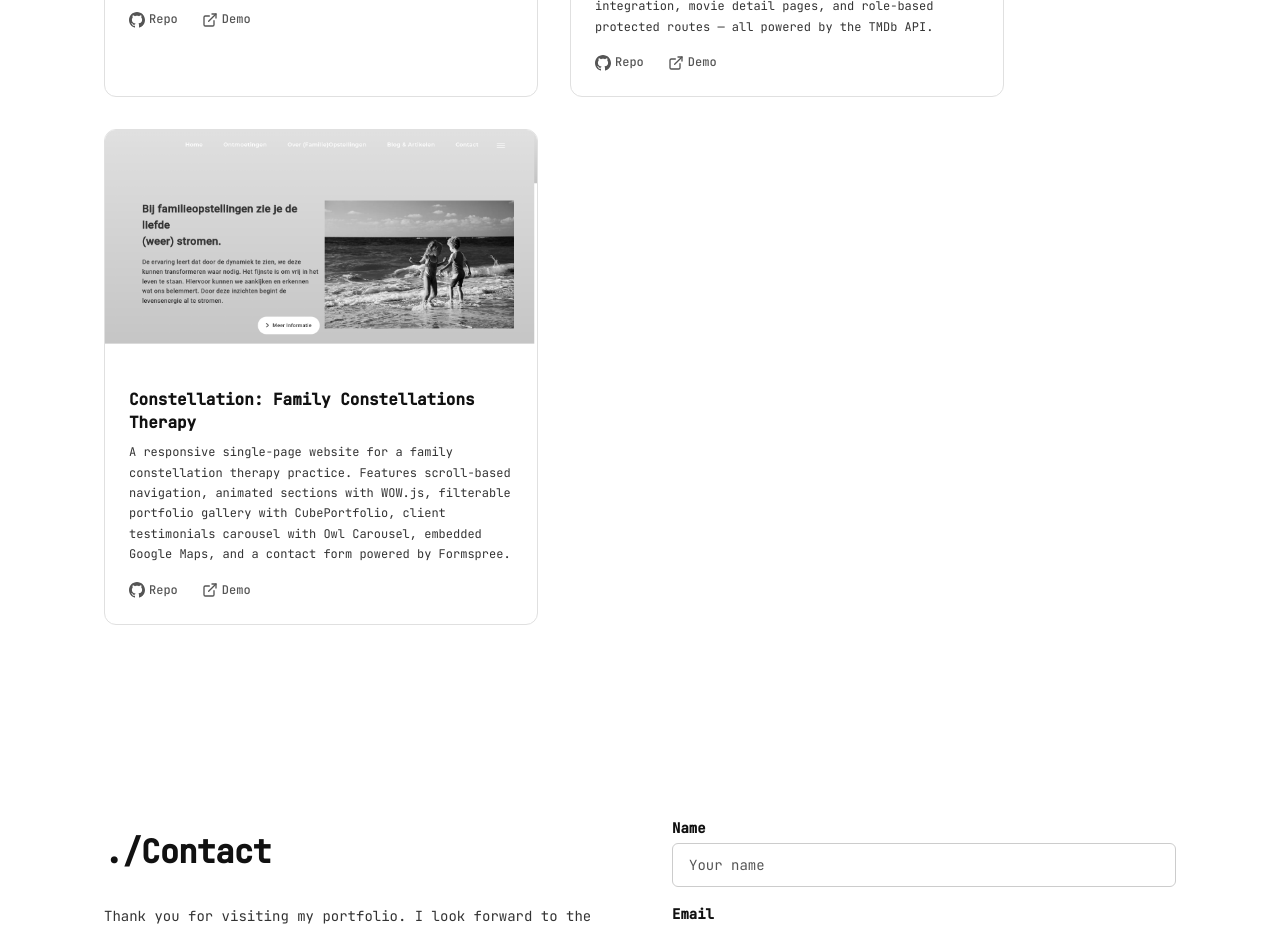
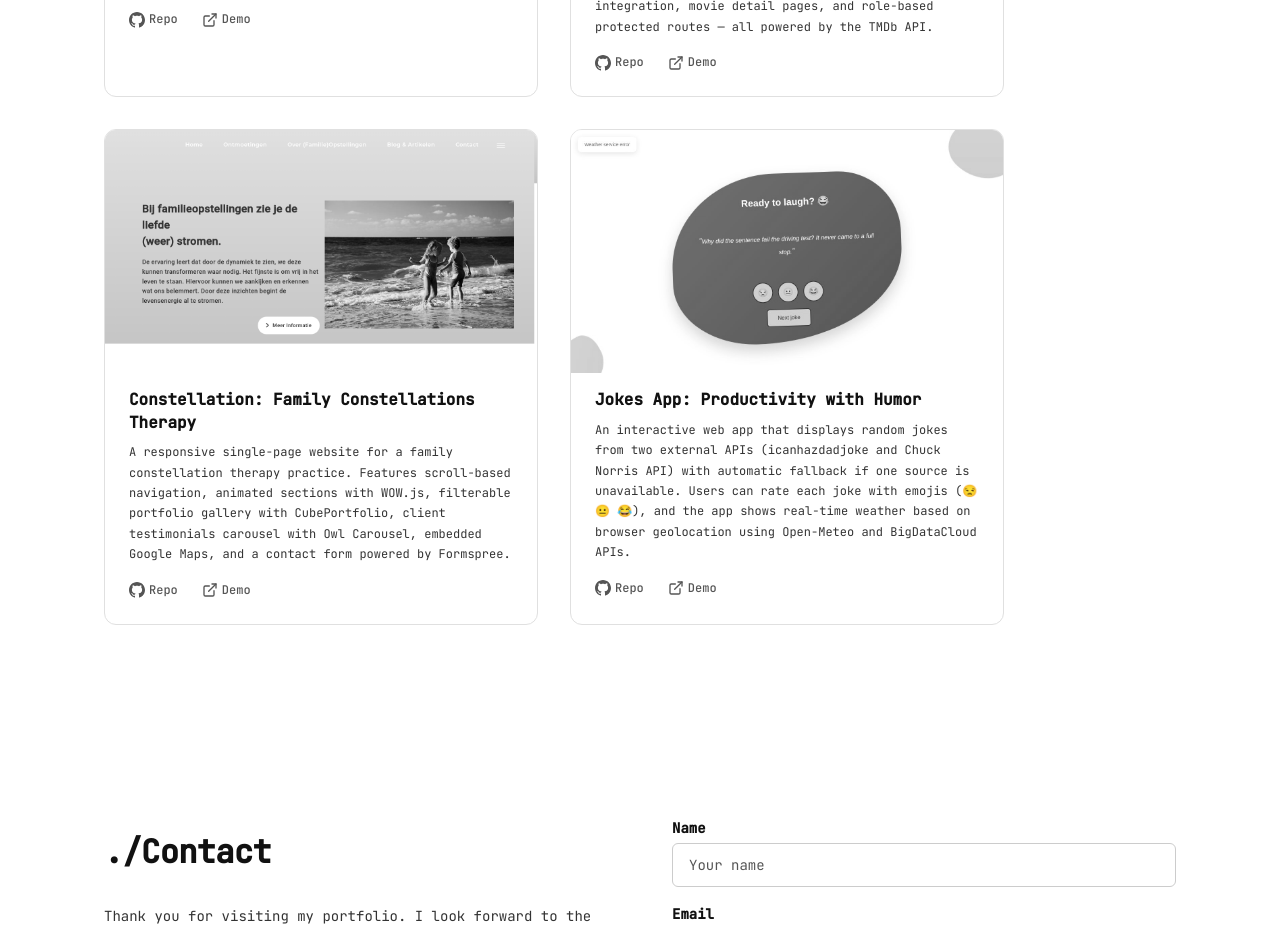
Before and after one commit to laisrod/portifolio-react, a React (Vite) app: page / in a window 1280 px wide. Shown: the part 2940-3866 px from the top of the page. Built offline with nearby package versions, Linux system fonts and the light colour scheme.

Commit message:
feat: add Jokes App project card with screenshot

```diff
--- a/src/components/sections/Projects.tsx
+++ b/src/components/sections/Projects.tsx
@@ -5,6 +5,7 @@ import type { ProjectData } from '../../types'
 import palevaImg from '../../assets/images/paleva.png'
 import brazilianCinemaImg from '../../assets/images/brazilian-cinema.jpg'
 import constellationImg from '../../assets/images/constellation.png'
+import jokesAppImg from '../../assets/images/jokes-app.jpg'
 
 const PROJECTS: ProjectData[] = [
   {
@@ -78,17 +79,26 @@ const PROJECTS: ProjectData[] = [
     imageAlt: 'Constellation family therapy website screenshot',
     featured: false,
   },
-  // TODO: Add project 4
-  // {
-  //   title: 'Project Name',
-  //   year: '2025',
-  //   description: 'Short description of the project.',
-  //   techs: ['React', 'TypeScript'],
-  //   repoUrl: 'https://github.com/laisrod/project-name',
-  //   demoUrl: 'https://project-name.vercel.app/',
-  //   imageAlt: 'Project screenshot',
-  //   featured: false,
-  // },
+  {
+    title: 'Jokes App: Productivity with Humor',
+    year: '2025',
+    description:
+      'An interactive web app that displays random jokes from two external APIs (icanhazdadjoke and Chuck Norris API) with automatic fallback if one source is unavailable. Users can rate each joke with emojis (😒 😐 😂), and the app shows real-time weather based on browser geolocation using Open-Meteo and BigDataCloud APIs.',
+    techs: [
+      'TypeScript',
+      'REST APIs',
+      'Jest',
+      'Geolocation API',
+      'Service Architecture',
+      'CSS3',
+      'Vercel',
+    ],
+    repoUrl: 'https://github.com/laisrod/Joke-Web-App',
+    demoUrl: 'https://joke-web-app-69n6.vercel.app/',
+    imageUrl: jokesAppImg,
+    imageAlt: 'Jokes App interactive web application screenshot',
+    featured: false,
+  },
 ]
 
 function Projects() {
```
Also changed, not shown: src/assets/images/jokes-app.jpg (added), src/hooks/useProjects.tsx (added).
